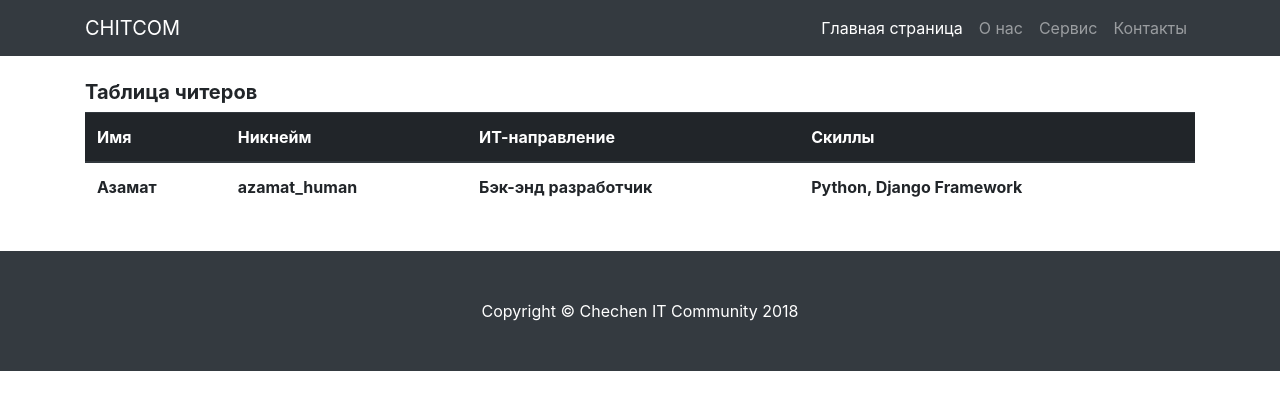
After one commit to chitcomhub/website, a Django app: template chiters/templates/chiters/chiters.html in a window 1280 px wide. The commit adds this page. Shown: the top 410 px of the page. Run offline with Django 3.2, Linux system fonts and the light colour scheme; the template is opened without the code that fills it: values that come from a table or form of the project are taken from there, others are empty; data comes from the database, SQL or seed files in the repository; both versions use the stored data as it was after the commit; some libraries are stand-ins or nearby versions.

Commit message:
add chiters html table in chiter app

```diff
--- /dev/null
+++ b/chiters/templates/chiters/chiters.html
@@ -0,0 +1,29 @@
+{% extends 'home/base.html' %}
+
+{% block content %}
+
+<h5><b>Таблица читеров</b></h5>
+<div class="table-responsive">
+	<table class="table">
+		<thead class="thead-dark">
+			<tr>
+				<th scope="col">Имя</th>
+				<th scope="col">Никнейм</th>
+				<th scope="col">ИТ-направление</th>
+				<th scope="col">Скиллы</th>
+			</tr>
+		</thead>
+		<tbody>
+			{% for chiter in chiter_list %}
+			<tr>
+				<th scope="row">{{ chiter.name }}</th>
+				<th>{{ chiter.nickname }}</th>
+				<th>{{ chiter.direction }}</th>
+				<th>{{ chiter.technology }}</th>
+			</tr>
+			{% endfor %}
+		</tbody>
+	</table>
+</div>
+
+{% endblock %}
--- a/chiters/templates/chiters/message.html
+++ b/chiters/templates/chiters/message.html
@@ -2,4 +2,5 @@
 
 {% block content %}
 	<h3>Поздравляем! Вы теперь один из нас</h3>
+	<h3>Теперь вы можете посмотреть на <a href="{% url 'chiters:chiters' %}">список читеров</a></h3>
 {% endblock %}
--- a/chiters/urls.py
+++ b/chiters/urls.py
@@ -5,5 +5,6 @@ from . import views
 app_name = 'chiters'
 urlpatterns = [
 	path('', views.chiters, name='chiters'),
+	path('register/', views.register, name='register'),
 	path('message/', views.message, name='message'),
 ]
--- a/home/templates/home/index.html
+++ b/home/templates/home/index.html
@@ -15,7 +15,7 @@
     <div class="col-lg-4">
       <h1>Chechen IT Community</h1>
       <p>Площадка для IT-специалистов Чеченской Республики. Давайте вместе развивать IT-сферу нашей Республики. Вступайте в наше сообщество.</p>
-      <a class="btn btn-primary btn-lg" href="{% url 'chiters:chiters' %}">Вступить</a>
+      <a class="btn btn-primary btn-lg" href="{% url 'chiters:register' %}">Вступить</a>
     </div>
     <!-- /.col-md-4 -->
   </div>
```
Also changed, not shown: chiters/views.py (+7 -0 lines), db.sqlite3.
